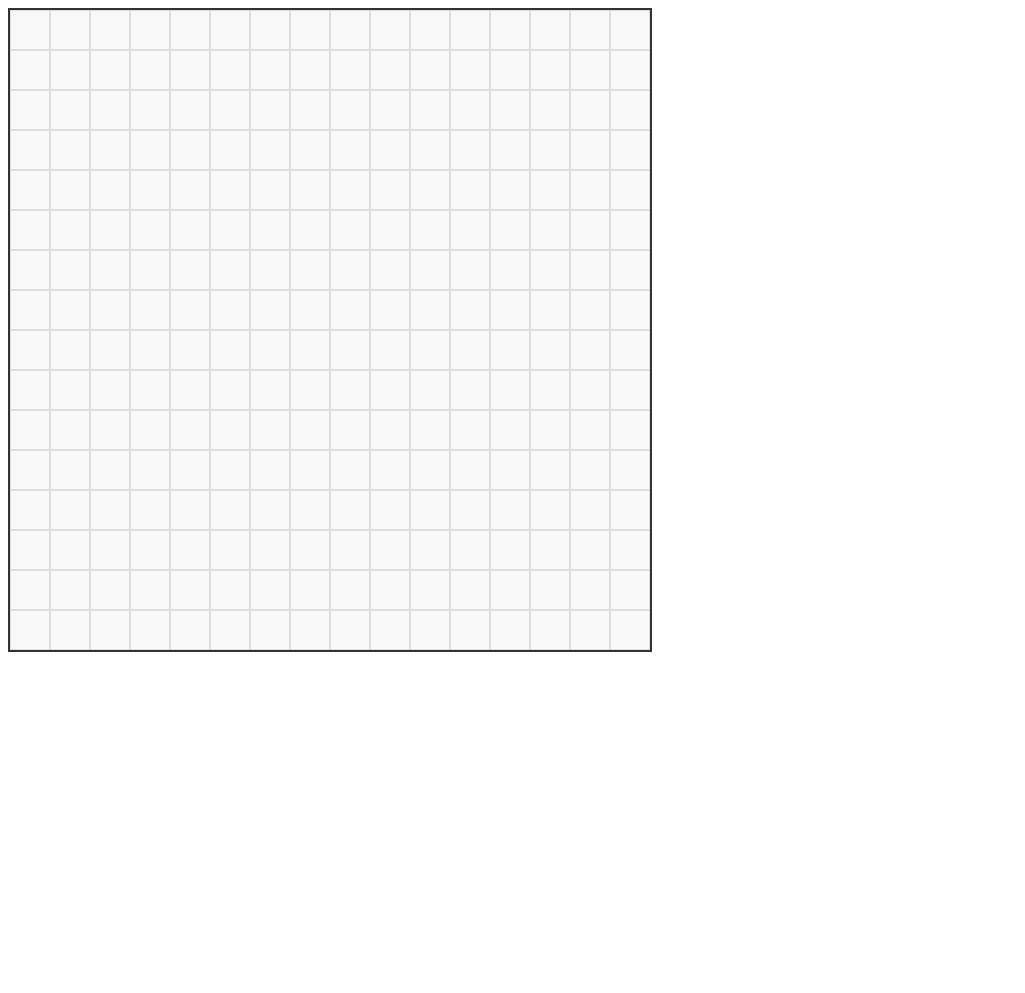
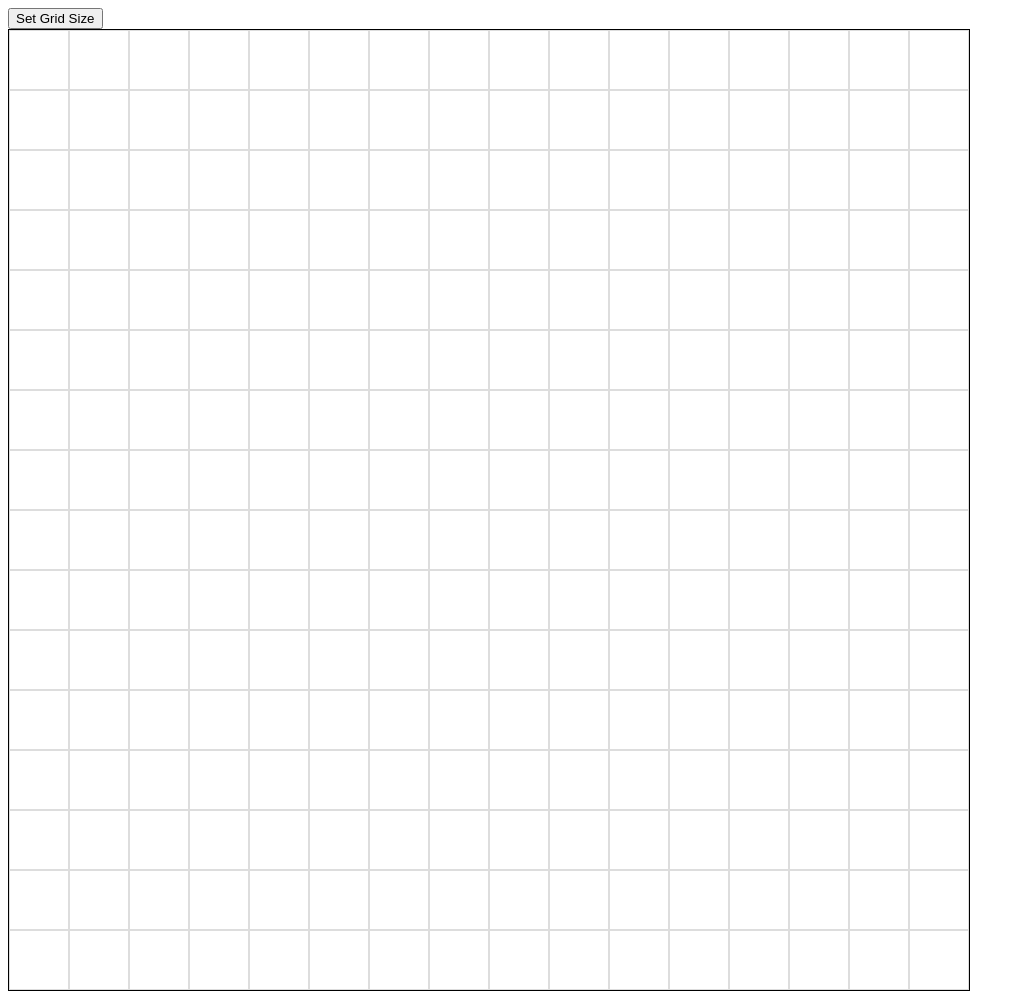
Before and after one commit to thesoaringfish/Etch-a-Sketch, a plain HTML site: page index.html in a window 1280 px wide. Shown: the whole page, without its empty margins (0-1025 px from the left). Before the commit the page ends 800 px from the top, so only its background shows below. Drawn offline with Linux system fonts and the light colour scheme.

Commit message:
add size button and max of 100 boxes

```diff
--- a/index.html
+++ b/index.html
@@ -8,27 +8,55 @@
 </head>
 <body>
 
+    <button id="resetBtn">Set Grid Size</button>
+    <div id="container"></div>
     <div id="grid"></div>
 
 
 
     <script>
-    const grid = document.getElementById("grid");
-    const size = 16; // grid dimension
+const container = document.getElementById('container');
 
-    for (let i = 0; i < size * size; i++) {
-      const cell = document.createElement("div");
-      cell.classList.add("cell");
-      grid.appendChild(cell);
+function createGrid(size) {
+  // Clear any existing grid
+  container.innerHTML = '';
+
+  // Calculate cell size so grid always fits into 960px
+  const cellSize = 960 / size;
+
+  for (let i = 0; i < size * size; i++) {
+    const cell = document.createElement('div');
+    cell.classList.add('cell');
+    cell.style.width = `${cellSize}px`;
+    cell.style.height = `${cellSize}px`;
+
+    // Hover effect
+    cell.addEventListener('mouseenter', () => {
+      cell.style.backgroundColor = "black";
+    });
+
+    container.appendChild(cell);
+  }
+}
+
+// Start with a 16x16 default grid
+createGrid(16);
+
+const resetBtn = document.getElementById('resetBtn');
+
+resetBtn.addEventListener('click', () => {
+  let newSize = prompt("Enter new grid size (max 100):");
+
+  if (newSize !== null) {
+    newSize = parseInt(newSize);
+
+    if (newSize > 0 && newSize <= 100) {
+      createGrid(newSize);
+    } else {
+      alert("Please enter a number between 1 and 100.");
     }
-
-    const cells = document.querySelectorAll('.cell');
-
-    cells.forEach(cell => {
-    cell.addEventListener('mouseenter', () => {
-    cell.style.backgroundColor = 'black';
-      });
-    });
+  }
+});
 
     </script>
 
--- a/style.css
+++ b/style.css
@@ -1,16 +1,12 @@
-#grid {
-      display: flex;
-      flex-wrap: wrap;       /* allows rows to wrap */
-      width: 640px;
-      height: 640px;        /* total width */
-      border: 2px solid #333;
-    }
+#container {
+  display: flex;
+  flex-wrap: wrap;
+  width: 960px;
+  height: 960px;
+  border: 1px solid black;
+}
 
-    /* Grid items */
-    .cell {
-      flex: 0 0 6.25%;      /* each cell = 1/3 of row */
-      height: 6.25%;
-      box-sizing: border-box;
-      border: 1px solid #ddd;
-      background: #f9f9f9;
-    }
+.cell {
+  border: 1px solid #ddd;
+  box-sizing: border-box;
+}
```
